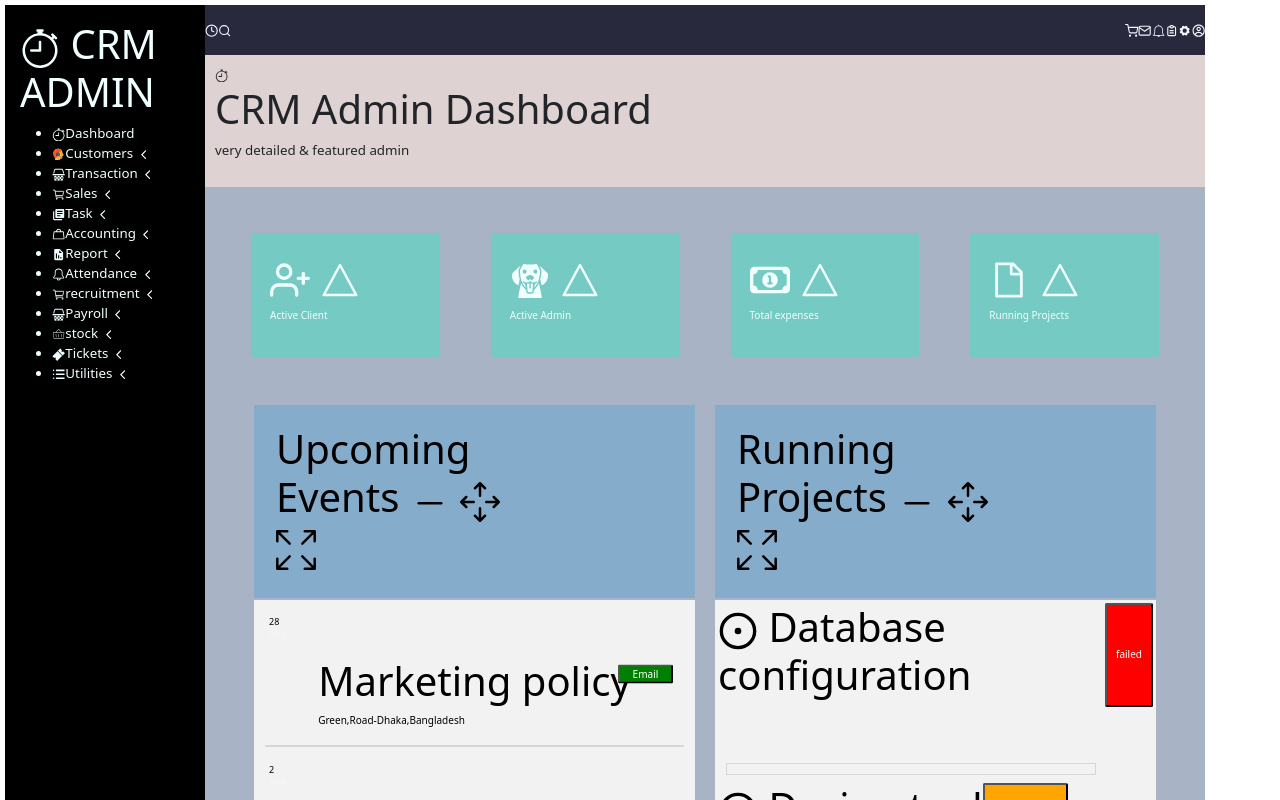
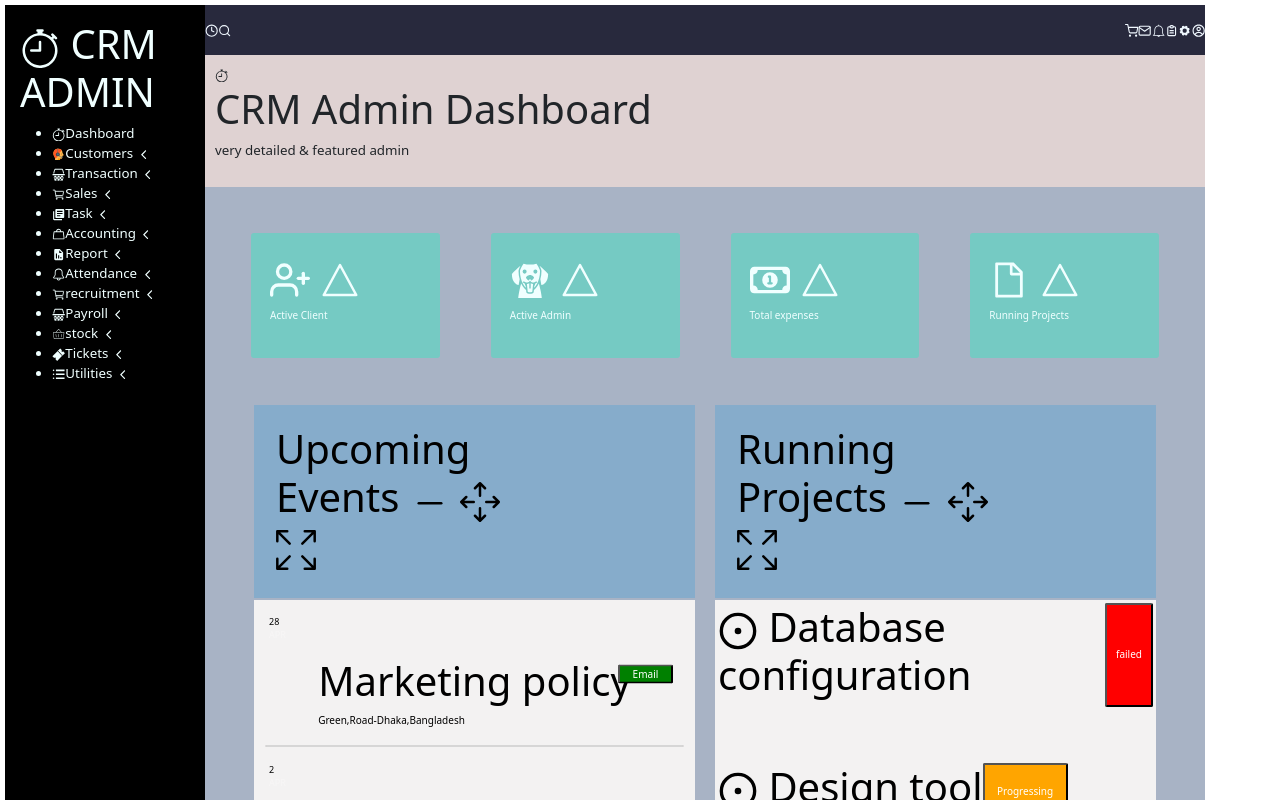
Before and after one commit to nawagirwacatherine/FINAL-INTERVIEW, a React (Vite) app in the folder final-interview/: page / in a window 1280 px wide. Shown: the top 800 px of the page. Built offline with nearby package versions, Linux system fonts and the light colour scheme.

Commit message:
add progressbar

```diff
--- a/final-interview/src/pages/RatingBar.jsx
+++ b/final-interview/src/pages/RatingBar.jsx
@@ -1,4 +1,5 @@
 import 'bootstrap/dist/css/bootstrap.min.css';
+import MyProgressBar from '../components/MyProgressBar';
 function RatingBar (prop) {
 
     return(
@@ -10,7 +11,9 @@ function RatingBar (prop) {
      {prop.name}
       <button style={{width: prop.buttonWidth,backgroundColor: prop.buttonbackgroundColor,color:"white" ,border: "0" , borderRadius: "2px"}}>{prop.buttonName}</button>
       </h1>
-     <hr style={{ border: "1px solid grey" , width: "85%", padding: "5px", margin: "8px"}}/>
+
+      {/* <  MyProgressBar/> */}
+     {/* <hr style={{ border: "1px solid grey" , width: "85%", padding: "5px", margin: "8px"}}/> */}
 
     </div>
 
```
Also changed, not shown: final-interview/src/components/MyProgressBar.jsx (renamed from final-interview/src/components/ProgressBar.jsx).
